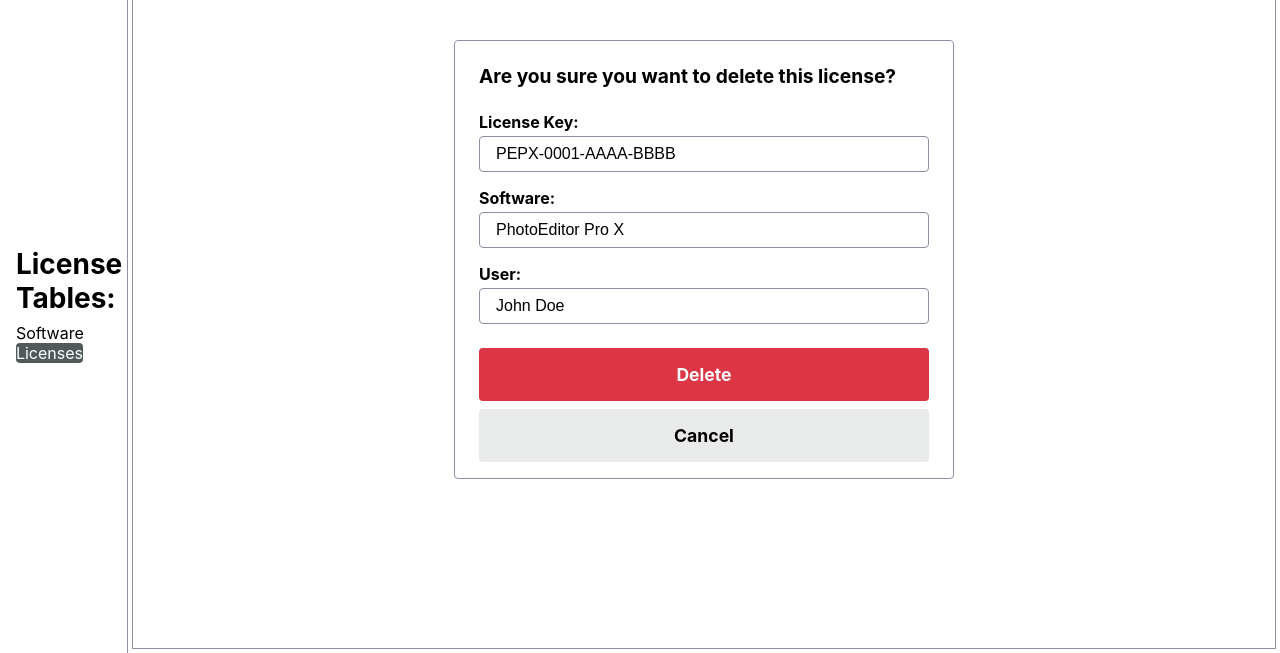
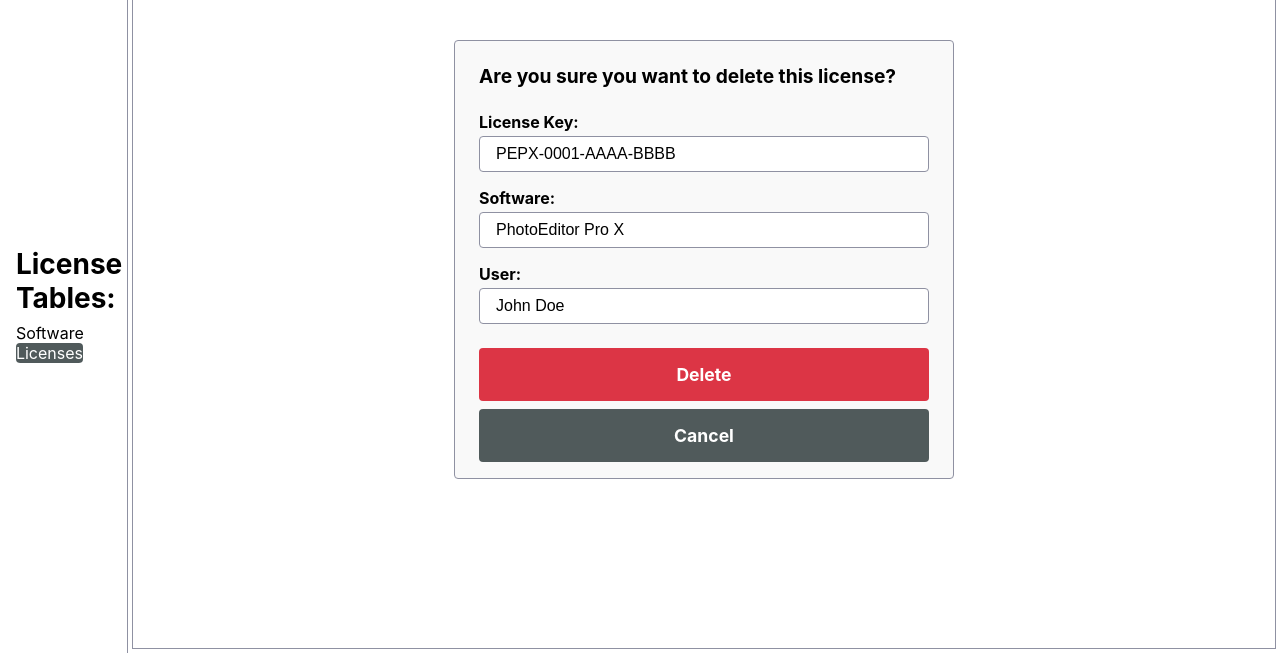
Before and after one commit to xPietrUx/Inventory-Shop-System, a Django app: page /licenses/license/1/delete/ in a window 1280 px wide. Shown: the part 147-800 px from the top of the page. Run offline with Django 5.2, Linux system fonts and the light colour scheme; data comes from the database, SQL or seed files in the repository.

Commit message:
fix/licenses UI styles (#21)
* style: format CSS for consistency in license-add.css

* style: update background color for consistency in license-delete.css

* style: update background color for consistency in license-edit.css

* style: update cancel button colors for consistency in license-delete.css

* style: update background color for consistency in software-delete.css

* style: update background color for consistency in software-edit.css

* style: format CSS for improved readability in software-list.css

```diff
--- a/licenses/static/licenses/css/license/license-delete.css
+++ b/licenses/static/licenses/css/license/license-delete.css
@@ -13,7 +13,7 @@
 	margin: var(--spacing-lg) auto;
 	padding: var(--spacing-lg) var(--spacing-lg) var(--spacing-md)
 		var(--spacing-lg);
-  background: var(--body-bg);
+	background: #f9f9f9;
 	border-radius: var(--border-radius);
 	border: var(--border-width) solid var(--primary-color);
 	box-shadow: none;
@@ -77,8 +77,8 @@
 
 .user-form-container a.cancel {
 	width: 100%;
-  background: #e9eaea;
-  color: var(--text-color);
+	background: var(--secondary-color);
+	color: var(--body-bg);
 	font-size: 1.1em;
 	font-weight: var(--font-weight-bold);
 	border-radius: var(--border-radius);
@@ -90,5 +90,5 @@
 }
 
 .user-form-container a.cancel:hover {
-  background: #d1d2d2;
+	background: var(--tertiary-color);
 }
--- a/licenses/static/licenses/css/license/license-edit.css
+++ b/licenses/static/licenses/css/license/license-edit.css
@@ -13,7 +13,7 @@
 	margin: var(--spacing-lg) auto;
 	padding: var(--spacing-lg) var(--spacing-lg) var(--spacing-md)
 		var(--spacing-lg);
-  background: var(--body-bg);
+	background: #f9f9f9;
 	border-radius: var(--border-radius);
 	border: var(--border-width) solid var(--primary-color);
 	box-shadow: none;
@@ -81,8 +81,8 @@
 }
 
 .user-form-container a.cancel {
-  background: #e9eaea;
-  color: var(--text-color);
+	background: var(--secondary-color);
+	color: var(--body-bg);
 	font-size: 1.1em;
 	font-weight: var(--font-weight-bold);
 	border-radius: var(--border-radius);
```
Also changed, not shown: licenses/static/licenses/css/software/software-delete.css (+4 -4 lines), licenses/static/licenses/css/software/software-edit.css (+12 -6 lines), licenses/static/licenses/css/license/license-add.css (indentation only), licenses/static/licenses/css/software/software-list.css (indentation only). Lines whose indentation alone changed are shown as unchanged.
